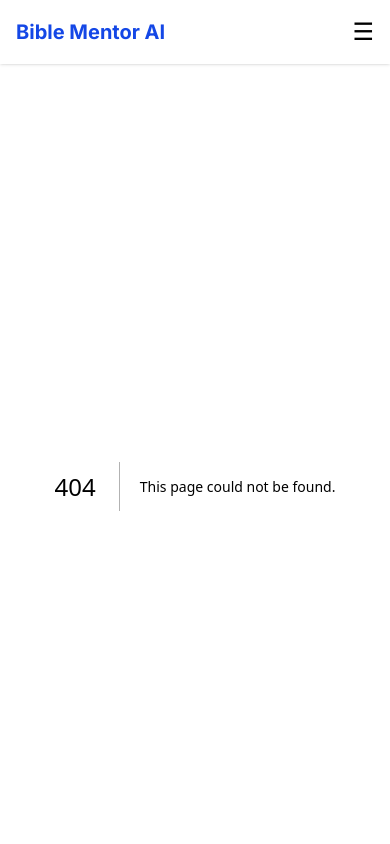
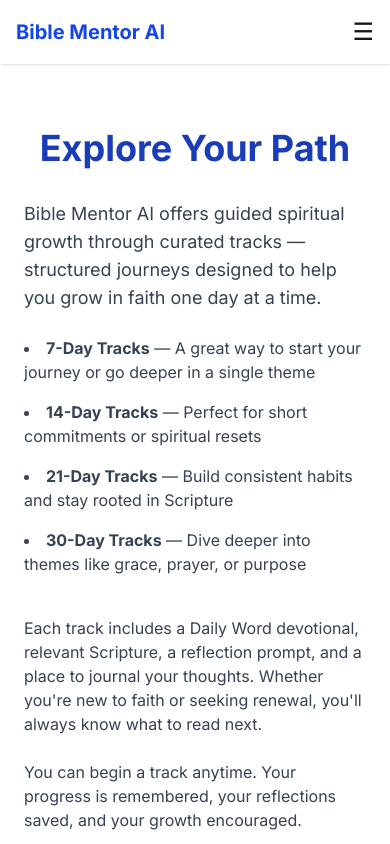
Before and after one commit to houstonmarkw/bible-mentor-ai-frontend, a Next.js app: page /tracks in a window 390 px wide. Before the commit this address had no page. Shown: the top 844 px of the page. Built offline with nearby package versions, Linux system fonts and the light colour scheme.

Commit message:
Add collapsible responsive Navbar and Footer Links

```diff
--- /dev/null
+++ b/src/app/tracks/page.tsx
@@ -0,0 +1,28 @@
+export default function TracksPage() {
+  return (
+    <section className="bg-white min-h-screen px-6 py-16">
+      <div className="max-w-3xl mx-auto">
+        <h1 className="text-4xl font-bold text-blue-800 mb-8 text-center">Explore Your Path</h1>
+
+        <p className="text-gray-700 mb-6 text-lg">
+          Bible Mentor AI offers guided spiritual growth through curated tracks — structured journeys designed to help you grow in faith one day at a time.
+        </p>
+
+        <ul className="list-disc list-inside text-gray-700 space-y-4 mb-10">
+          <li><strong>7-Day Tracks</strong> — A great way to start your journey or go deeper in a single theme</li>
+          <li><strong>14-Day Tracks</strong> — Perfect for short commitments or spiritual resets</li>
+          <li><strong>21-Day Tracks</strong> — Build consistent habits and stay rooted in Scripture</li>
+          <li><strong>30-Day Tracks</strong> — Dive deeper into themes like grace, prayer, or purpose</li>
+        </ul>
+
+        <p className="text-gray-700 mb-6">
+          Each track includes a Daily Word devotional, relevant Scripture, a reflection prompt, and a place to journal your thoughts. Whether you&apos;re new to faith or seeking renewal, you&apos;ll always know what to read next.
+        </p>
+
+        <p className="text-gray-700">
+          You can begin a track anytime. Your progress is remembered, your reflections saved, and your growth encouraged.
+        </p>
+      </div>
+    </section>
+  );
+}
--- a/src/components/Footer.jsx
+++ b/src/components/Footer.jsx
@@ -7,13 +7,13 @@ const Footer = () => {
       <p className="italic text-gray-500 mb-4">Built to guide, not to replace.</p>
 
       <nav className="flex flex-wrap justify-center gap-4 text-gray-500 mb-4">
-        <a href="#about" className="hover:text-black">About</a>
-        <a href="#waitlist" className="hover:text-black">Waitlist</a>
-        <a href="#tracks" className="hover:text-black">Tracks</a>
-        <a href="#dailyword" className="hover:text-black">The Daily Word</a>
-        <a href="#faq" className="hover:text-black">FAQ</a>
+        <Link href="/about" className="hover:text-black">About Us</Link>
+        <Link href="/waitlist-thank-you" className="hover:text-black">Waitlist</Link>
+        <Link href="/tracks" className="hover:text-black">Tracks</Link>
+        <Link href="/daily-word" className="hover:text-black">The Daily Word</Link>
+        <Link href="/faq" className="hover:text-black">FAQ</Link>
         <Link href="/get-involved" className="hover:text-black">Get Involved</Link>
-        <Link href="/trust" className="hover:text-black">Trust & Philosophy</Link>
+        <Link href="/trustpage" className="hover:text-black">Trust &amp; Philosophy</Link>
         <Link href="/memory" className="hover:text-black">Your Faith Journey</Link>
       </nav>
 
```
Also changed, not shown: 1 other file (tests, documents, lock files or other folders).
